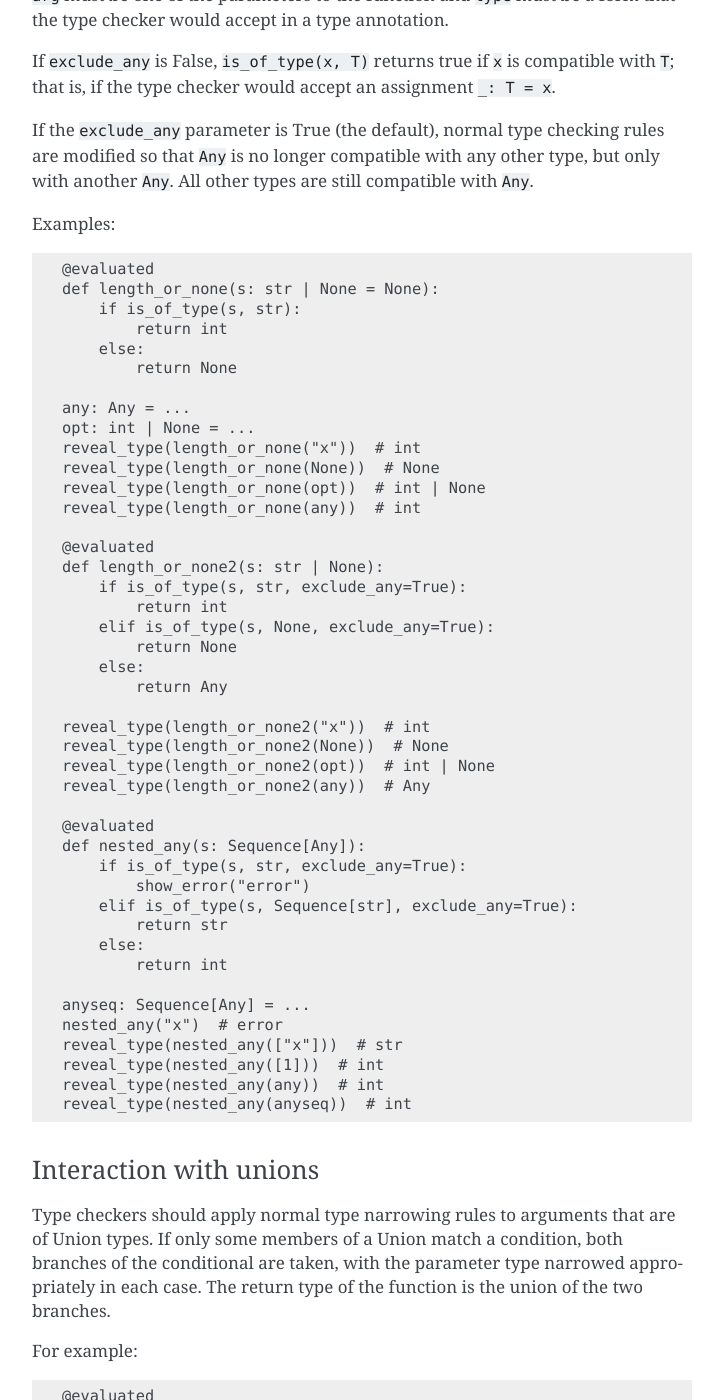
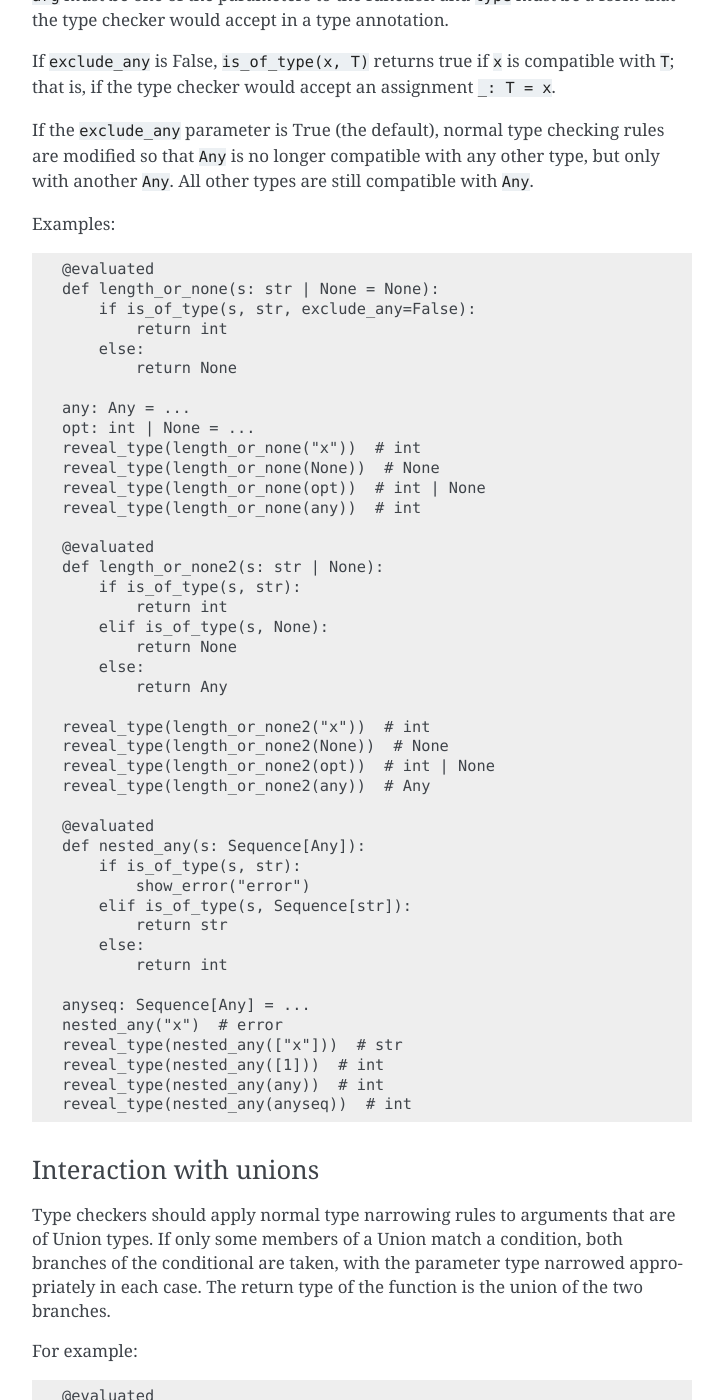
Before and after one commit to quora/pyanalyze, a Sphinx documentation site: the page built from docs/type_evaluation.md, in a window 1280 px wide and 1400 px high, scrolled down 6903 px. Shown: the whole window, without its empty margins (388-1111 px from the left). Built offline with Sphinx 7.4.7, drawn with Linux system fonts in a browser that asks for light colours; some of the changed text lies outside the part shown.

Commit message:
type evaluation docs (#412)

```diff
--- a/docs/type_evaluation.md
+++ b/docs/type_evaluation.md
@@ -339,7 +339,7 @@ Examples:
 
     @evaluated
     def length_or_none(s: str | None = None):
-        if is_of_type(s, str):
+        if is_of_type(s, str, exclude_any=False):
             return int
         else:
             return None
@@ -353,9 +353,9 @@ Examples:
 
     @evaluated
     def length_or_none2(s: str | None):
-        if is_of_type(s, str, exclude_any=True):
+        if is_of_type(s, str):
             return int
-        elif is_of_type(s, None, exclude_any=True):
+        elif is_of_type(s, None):
             return None
         else:
             return Any
@@ -367,9 +367,9 @@ Examples:
 
     @evaluated
     def nested_any(s: Sequence[Any]):
-        if is_of_type(s, str, exclude_any=True):
+        if is_of_type(s, str):
             show_error("error")
-        elif is_of_type(s, Sequence[str], exclude_any=True):
+        elif is_of_type(s, Sequence[str]):
             return str
         else:
             return int
```
Also changed, not shown: other parts of docs/type_evaluation.md (+36 -0 lines), docs/changelog.md (+1 -1 lines), 3 other files.
